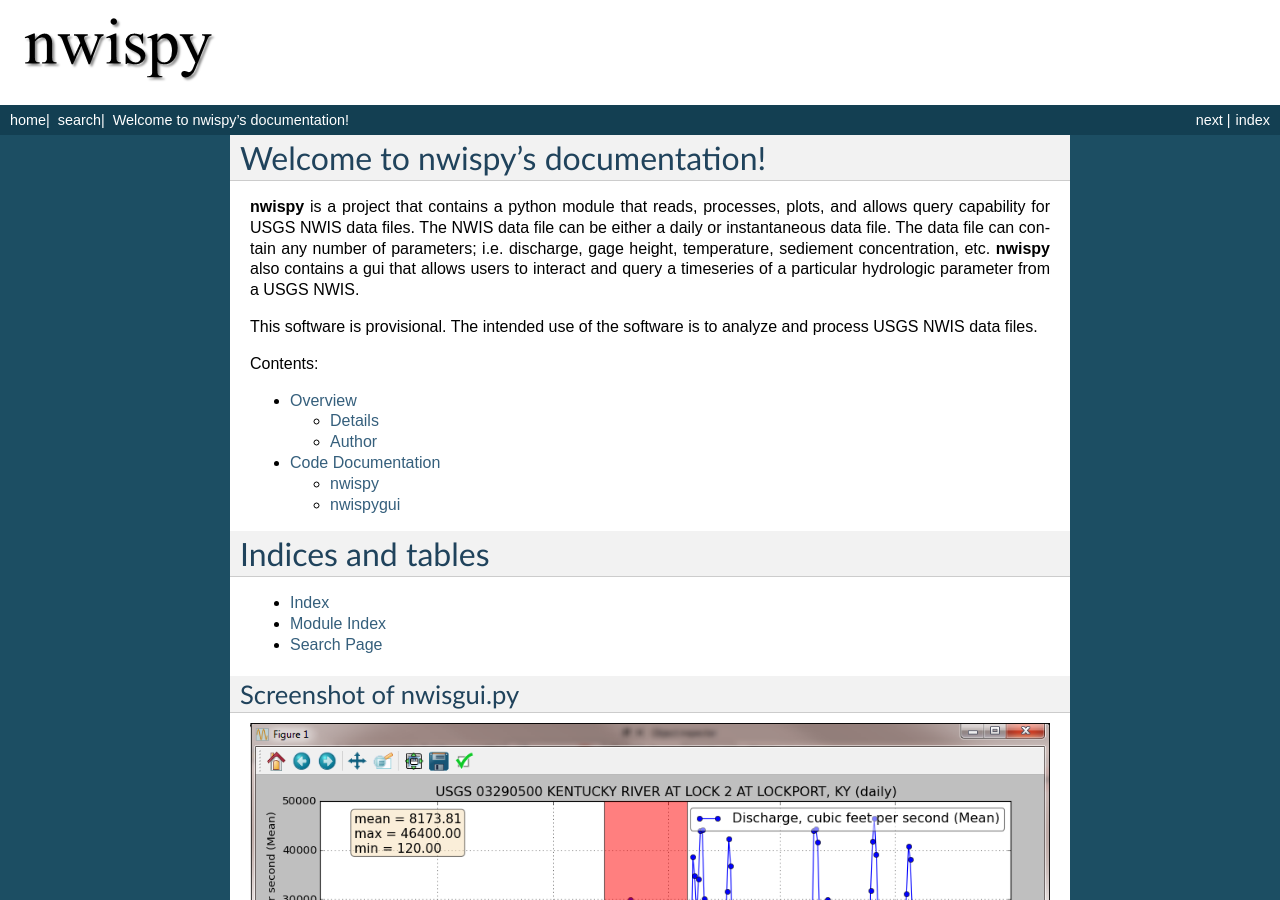
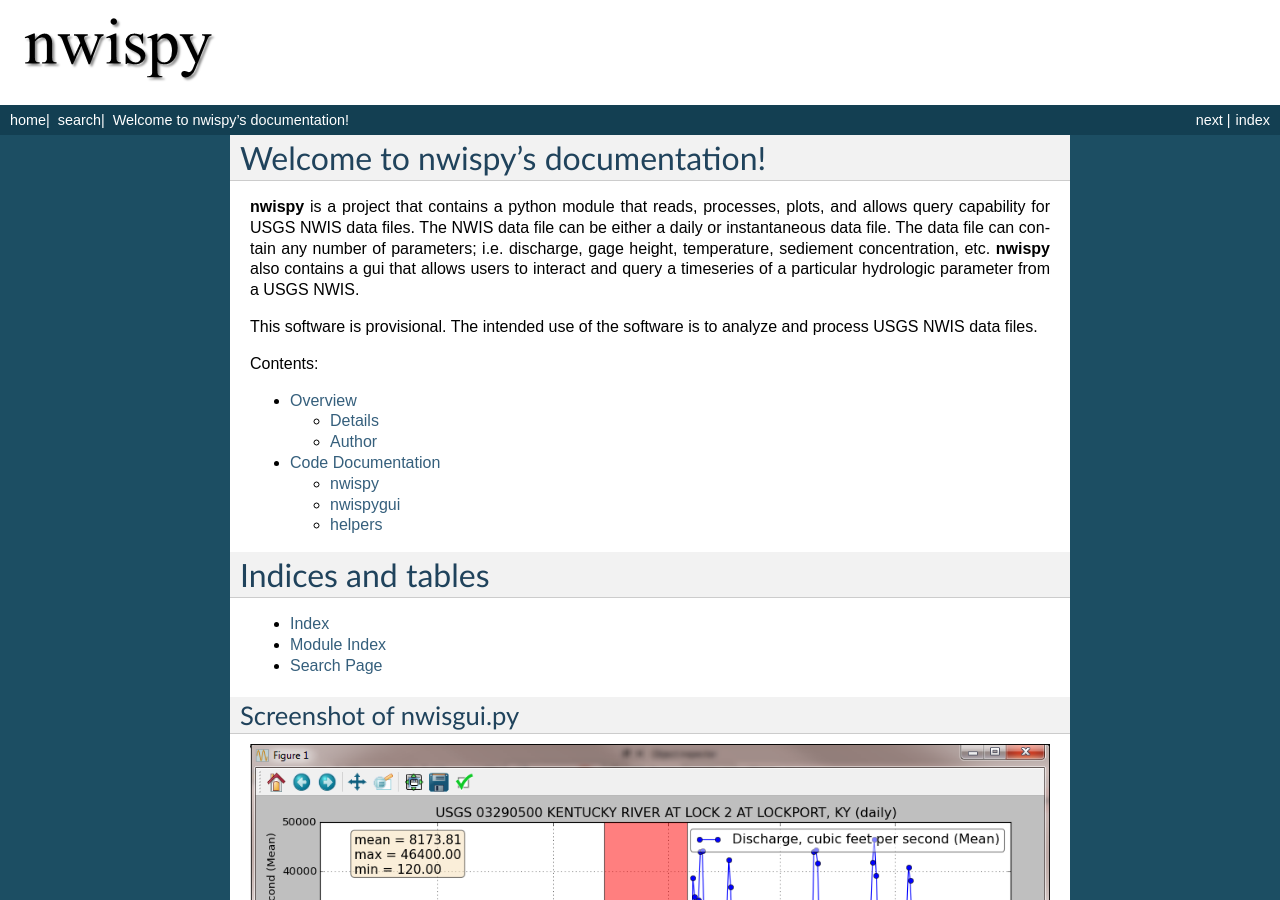
Before and after one commit to jlant/nwispy, a Sphinx documentation site: the page built from docs/index.rst, in a window 1280 px wide and 900 px high. Built offline with Sphinx 7.4.7, drawn with Linux system fonts in a browser that asks for light colours.

Commit message:
changed some text for the webpage

```diff
--- a/docs/code.rst
+++ b/docs/code.rst
@@ -10,3 +10,8 @@
 ---------
 .. automodule:: nwispygui
    :members:
+
+helpers
+---------
+.. automodule:: helpers
+   :members:
```
